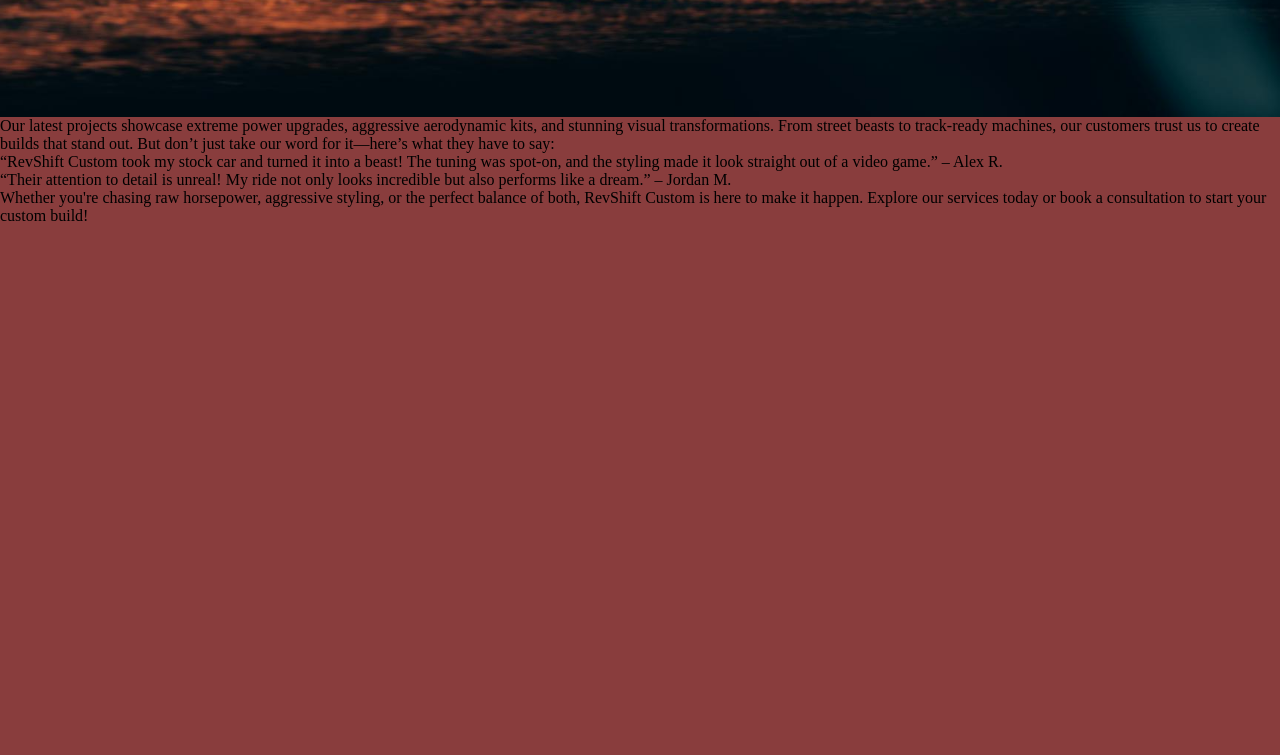
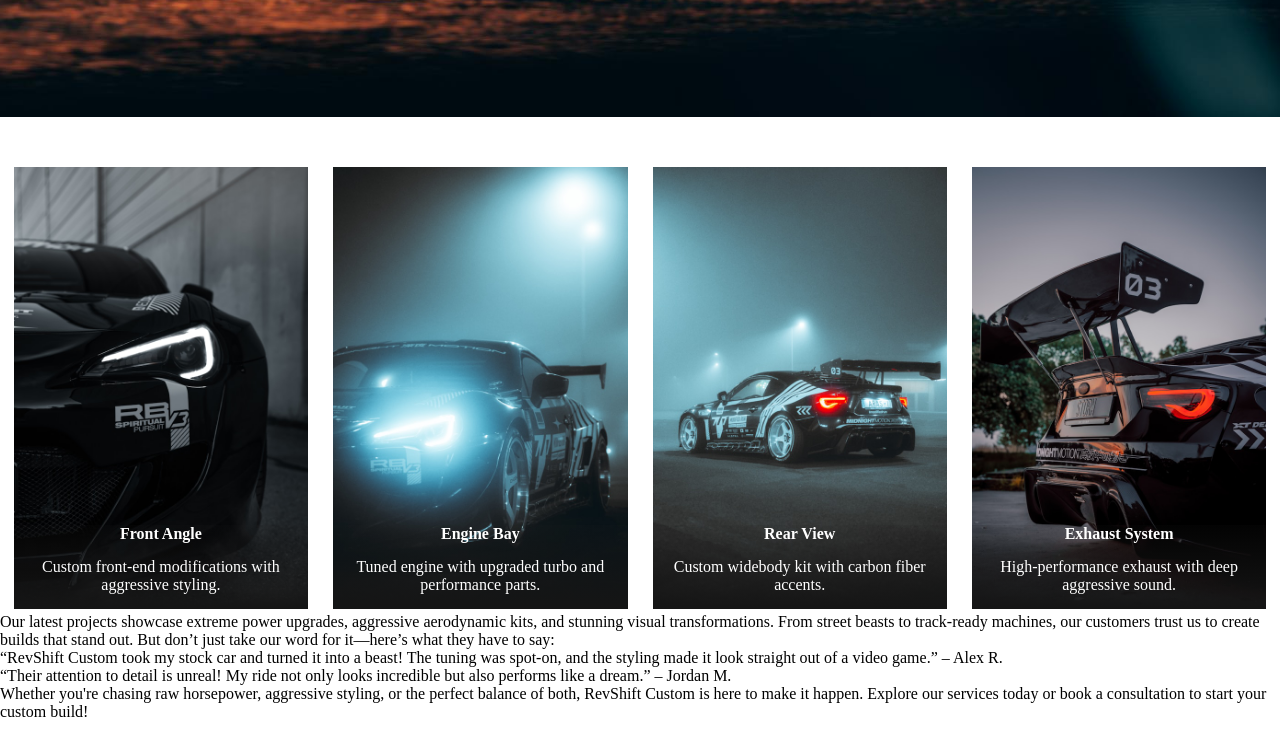
Before and after one commit to FracoMomo/REvshift-customs, a plain HTML site: page index.html in a window 1280 px wide. Shown: the part 731-1486 px from the top of the page. After the commit the page ends 1452 px from the top, so only its background shows below. Drawn offline with Linux system fonts and the light colour scheme.

Commit message:
halfway on home page

```diff
--- a/index.html
+++ b/index.html
@@ -19,10 +19,56 @@
     <img src="images/homeimg.jpg" class="homeimg">
   </div>
   <div class="welcome">
-    <h1>Welcome</h1><br>
-    <p>At RevShift Custom, we bring machines to life with precision tuning and cutting-edge styling. Whether you're looking to boost performance, refine aesthetics, or build a one-of-a-kind ride, our expert team ensures every modification is crafted for speed, power, and individuality. From high-performance engine tuning to custom bodywork and detailing, we push the limits of design and engineering to deliver cars that turn heads and dominate the streets.</p>
+    <h1 id="welcometitle">RevShift Customs</h1><br>
+    <p>Here at RevShift Custom, we bring machines to life with precision tuning and cutting-edge styling. Whether you're looking to boost performance, refine aesthetics, or build a one-of-a-kind ride, our expert team ensures every modification is crafted for speed, power, and individuality. From high-performance engine tuning to custom bodywork and detailing, we push the limits of design and engineering to deliver cars that turn heads and dominate the streets.</p>
   </div>
-  <div class="homecontent">
+
+  <div class="recent">
+    <div class="card">
+        <div class="item">
+            <div class="image-container">
+                <img src="images/recentbuild/front1.jpg" class="homecontent">
+                <div class="contain">
+                    <h4><b>Front Angle</b></h4>
+                    <p>Custom front-end modifications with aggressive styling.</p>
+                </div>
+            </div>
+        </div>
+
+        <div class="item">
+            <div class="image-container">
+                <img src="images/recentbuild/front3.jpg" class="homecontent">
+                <div class="contain">
+                    <h4><b>Engine Bay</b></h4>
+                    <p>Tuned engine with upgraded turbo and performance parts.</p>
+                </div>
+            </div>
+        </div>
+
+        <div class="item">
+            <div class="image-container">
+                <img src="images/recentbuild/rear2.jpg" class="homecontent">
+                <div class="contain">
+                    <h4><b>Rear View</b></h4>
+                    <p>Custom widebody kit with carbon fiber accents.</p>
+                </div>
+            </div>
+        </div>
+
+        <div class="item">
+            <div class="image-container">
+                <img src="images/recentbuild/rear3.jpg" class="homecontent">
+                <div class="contain">
+                    <h4><b>Exhaust System</b></h4>
+                    <p>High-performance exhaust with deep aggressive sound.</p>
+                </div>
+            </div>
+        </div>
+    </div>
+</div>
+
+
+    <div class="servicereview">
       <p>
         Our latest projects showcase extreme power upgrades, aggressive aerodynamic kits, and stunning visual transformations. From street beasts to track-ready machines, our customers trust us to create builds that stand out. But don’t just take our word for it—here’s what they have to say:
       </p>
@@ -32,9 +78,14 @@
       <p>
         “Their attention to detail is unreal! My ride not only looks incredible but also performs like a dream.” – Jordan M.
       </p>
+    </div>
       <p>
         Whether you're chasing raw horsepower, aggressive styling, or the perfect balance of both, RevShift Custom is here to make it happen. Explore our services today or book a consultation to start your custom build!
       </p>
-    </div>
+
+
+
+
+
 </body>
 </html>
--- a/style.css
+++ b/style.css
@@ -3,12 +3,10 @@
   padding: 0;
 }
 
-/* Create a top navigation bar with a black background color  */
 .topnav {
   overflow: hidden;
 }
 
-/* Style the links inside the navigation bar */
 .topnav a {
   float: right;
   color: #000000;
@@ -18,12 +16,10 @@
   font-size: 17px;
 }
 
-/* Change the color of links on hover */
 .topnav a:hover {
   color: #000000;
 }
 
-/* Create a right-aligned (split) link inside the navigation bar */
 .topnav a.split {
   float: left;
   color: #000000;
@@ -37,15 +33,67 @@
 }
 
 .welcome {
-  display: inline-block;
+  display: inline-flex;
   position: absolute;
-  top: 100px;
+  top: 90px;
   margin-left: 50px;
-  width: 650px;
 }
 
-.homecontent {
-  width: 100%;
-  height: 100vh;
-  background-color: #893d3d;
+#welcometitle {
+  display: inline-flex;
+  position: relative;
+  font-size: 80px;
 }
+
+.welcome p{
+  display: inline-flex;
+  position: relative;
+  top: 10px;
+  margin-left: 90px;
+  margin-right: 90px;
+  font-size: 18px;
+  text-align: justify;
+  font-size: 20px;
+}
+
+.recent {
+    display: flex;
+    justify-content: space-evenly;
+}
+
+.card {
+    display: flex;
+    gap: 25px;
+    margin-top: 50px;
+    justify-content: space-evenly;
+    flex-wrap: wrap;
+}
+
+.item {
+    position: relative;
+}
+
+.image-container {
+    position: relative;
+    display: inline-block;
+}
+
+.image-container img {
+    width: 23vw;
+    height: auto;
+    display: block;
+  }
+
+  .contain {
+    position: absolute;
+    bottom: 0;
+    left: 0;
+    background: linear-gradient(0deg, rgba(21,21,21,1) 0%, rgba(32, 32, 32, 0.099) 100%);
+    color: white;
+    text-align: center;
+    width: 100%;
+  }
+
+  .contain p{
+    padding: 15px;
+  }
```
Also changed, not shown: images/recentbuild/front1.jpg (added), images/recentbuild/front3.jpg (added), images/recentbuild/others/front2.jpg (added), images/recentbuild/others/rear1.jpg (added), images/recentbuild/others/rear4.jpg (added), images/recentbuild/rear2.jpg (added), images/recentbuild/rear3.jpg (added).
